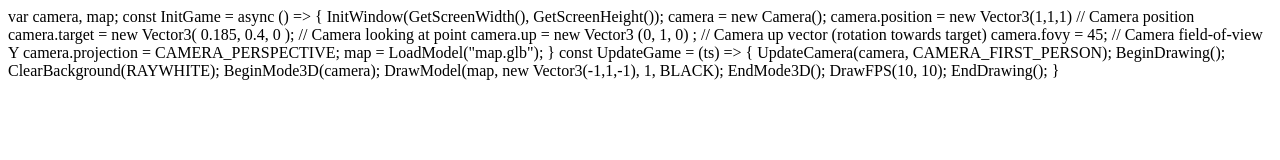
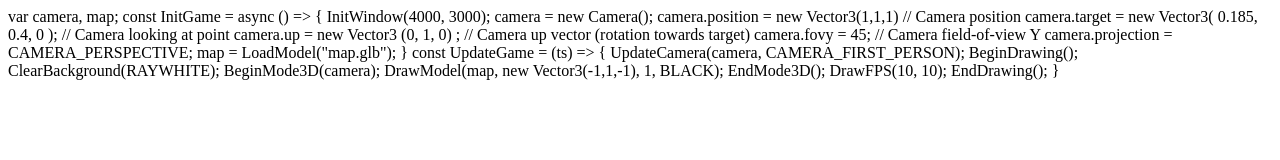
Before and after one commit to theutisticcoder/lordofthefries, a plain HTML site: page index.html in a window 1280 px wide. Drawn offline with Linux system fonts and the light colour scheme.

Commit message:
fix window size

```diff
--- a/index.html
+++ b/index.html
@@ -12,8 +12,8 @@
   <raylib-game>
     var camera, map;
     const InitGame = async () => {
-    InitWindow(GetScreenWidth(), GetScreenHeight());
-     camera = new Camera();
+    InitWindow(4000, 3000);
+    camera = new Camera();
     camera.position = new Vector3(1,1,1) // Camera position
 
     camera.target = new Vector3( 0.185, 0.4, 0 ); // Camera looking at point
```
